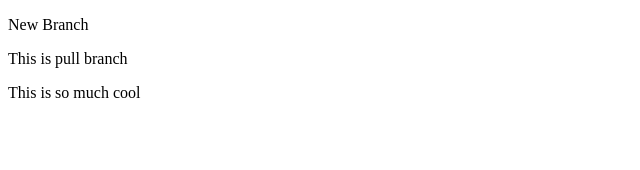
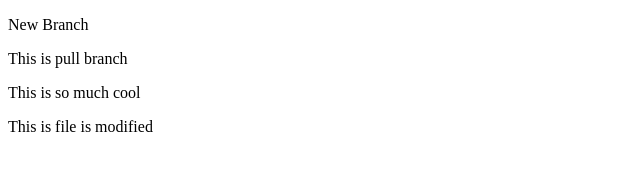
Before and after one commit to saurabhraut1212/github-practice, a plain HTML site: page page.html in a window 1280 px wide. Shown: the whole page, without its empty margins (0-640 px from the left). Drawn offline with Linux system fonts and the light colour scheme.

Commit message:
Updated page.html

```diff
--- a/page.html
+++ b/page.html
@@ -10,6 +10,7 @@
 			<p>New Branch</p>
 			<p>This is pull branch</p>
 			<p>This is so much cool</p>
+			<p>This is file is modified</p>
 		</div>
 	</body>
 </html>
```
